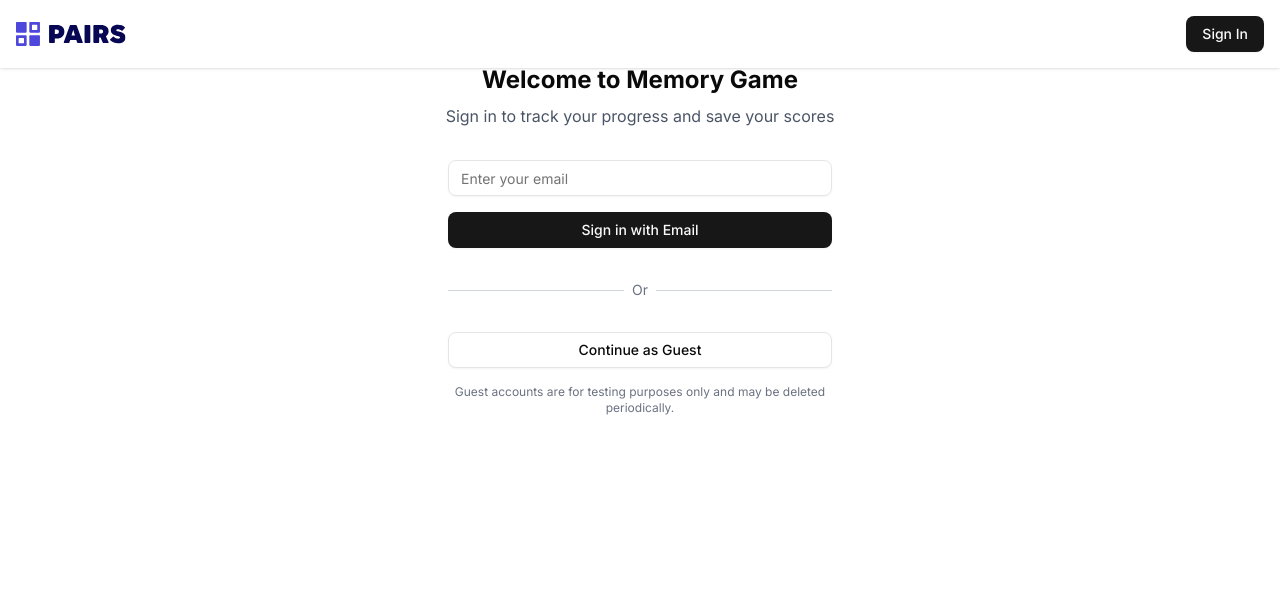
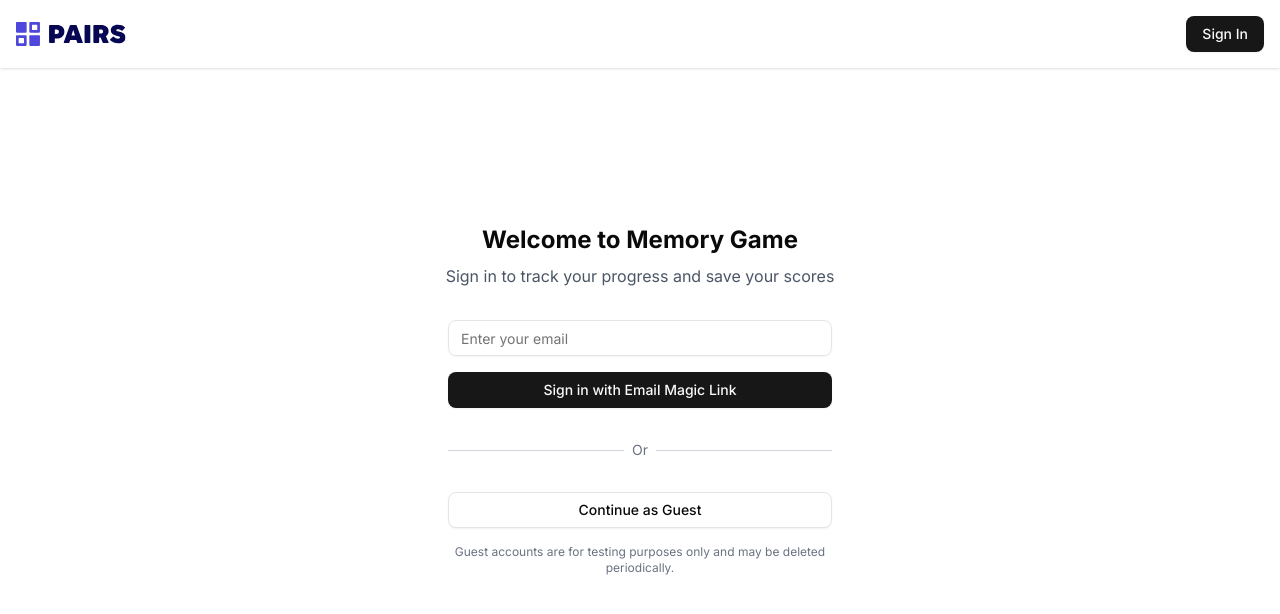
Before and after one commit to singapaul/pairs, a Next.js app: page /auth in a window 1280 px wide. Shown: the top 614 px of the page. Built offline with nearby package versions, Linux system fonts and the light colour scheme; no server answers.

Commit message:
center forms

```diff
--- a/src/app/auth/page.tsx
+++ b/src/app/auth/page.tsx
@@ -4,8 +4,8 @@
 
 export default function AuthPage() {
   return (
-    <div className="container mx-auto px-4 py-8">
-      <div className="max-w-md mx-auto">
+    <div className="min-h-[calc(100vh-4rem)] flex items-center justify-center">
+      <div className="w-full max-w-md p-6">
         <div className="text-center mb-8">
           <h1 className="text-2xl font-bold mb-2">Welcome to Memory Game</h1>
           <p className="text-gray-600">
--- a/src/components/auth/sign-in-form.tsx
+++ b/src/components/auth/sign-in-form.tsx
@@ -55,7 +55,7 @@
               Sending link...
             </>
           ) : (
-            'Sign in with Email'
+            'Sign in with Email Magic Link'
           )}
         </Button>
       </form>
```
